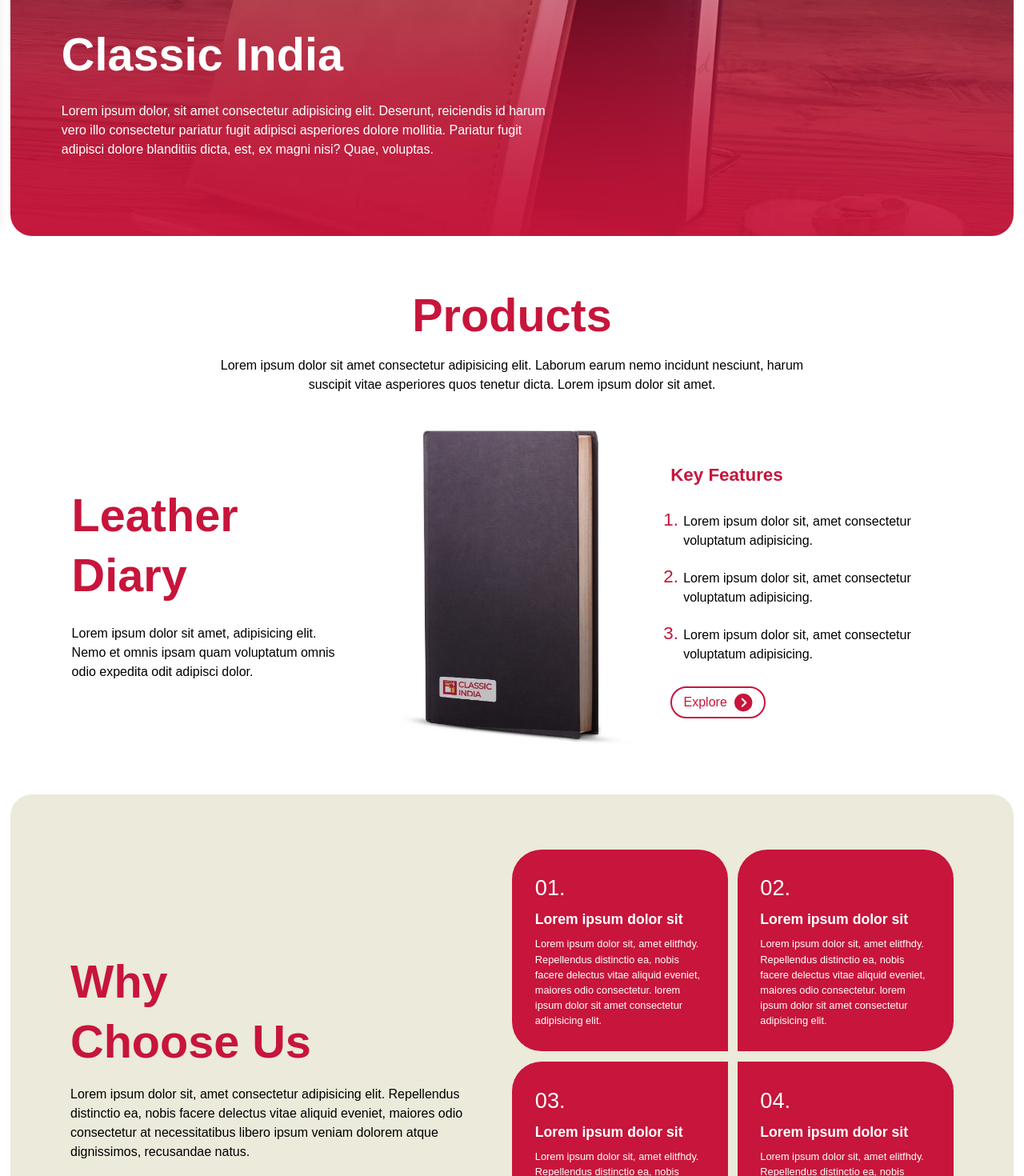
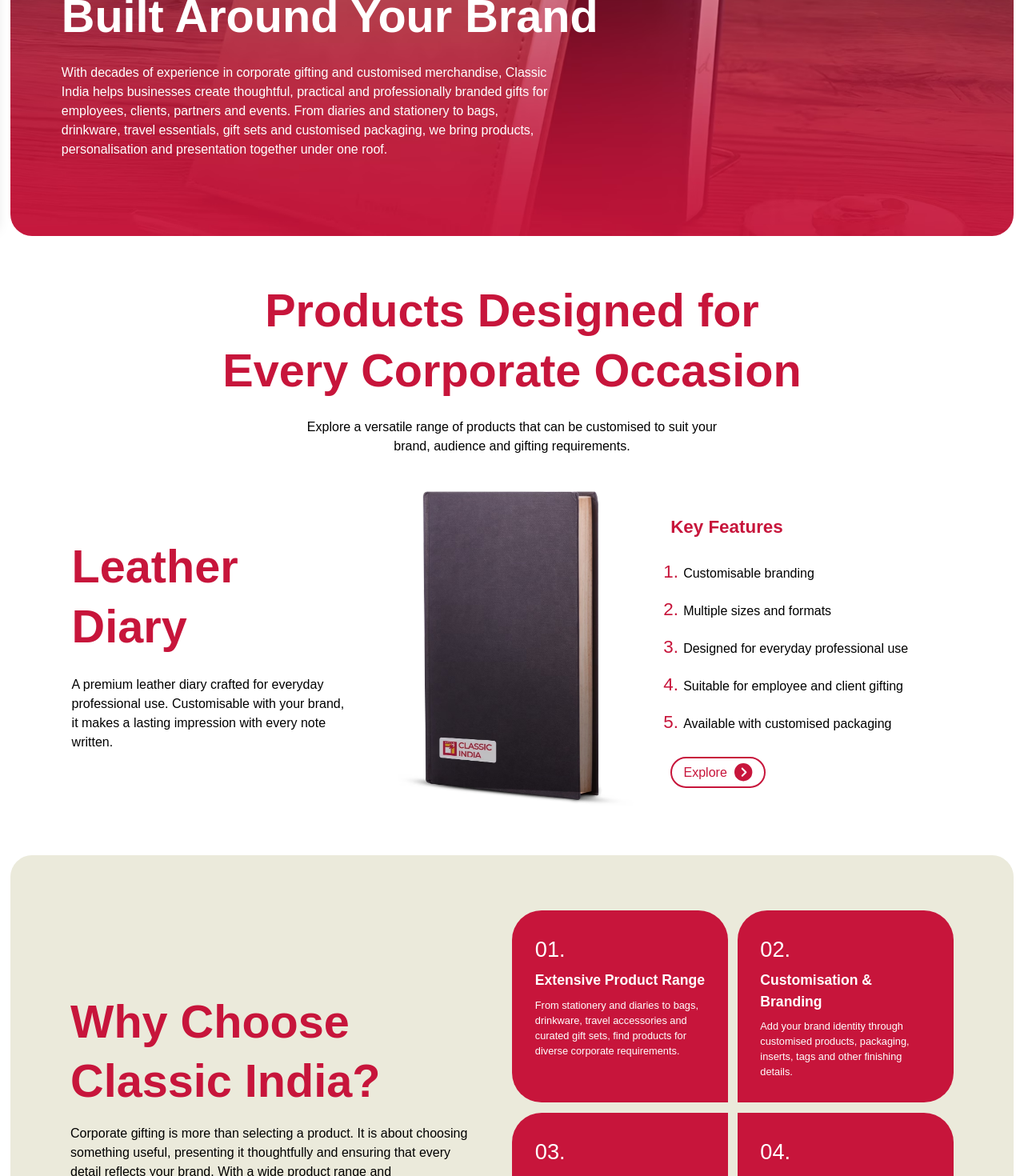
Before and after one commit to josephpal27/classic-india, a Next.js app: page / in a window 1280 px wide. Shown: the part 520-1990 px from the top of the page at 80% size. Built offline with nearby package versions, Linux system fonts and the light colour scheme; a web font is replaced by a local one.

Commit message:
Content Updated

```diff
--- a/src/components/Footer.jsx
+++ b/src/components/Footer.jsx
@@ -17,7 +17,7 @@
                     <p className="
                         mt-[1.2rem] lg:mt-[2rem]
                     ">
-                        Lorem ipsum dolor sit amet consectetur adipisicing elit. Officiis praesentium quaerat sequi ea sit dolorem. Lorem ipsum dolor sit amet consectetur adipisicing elit. Perferendis, voluptate.
+                        Crafting premium corporate gifts for every occasion. From branded drinkware to bespoke gift sets, we help brands make every gesture memorable.
                     </p>
                 </div>
                 <div className="w-full lg:w-[45%] flex justify-between flex-wrap">
--- a/src/components/OfferCTA.jsx
+++ b/src/components/OfferCTA.jsx
@@ -34,11 +34,11 @@
                     text-white
                     mt-[-3.5rem] lg:mt-0
                 ">
-                    <span className="text-[1.5rem] sm:text-[2rem] lg:text-[3.2rem] xl:text-[3.6rem] 2xl:text-[4rem] font-bold">
-                        Lorem ipsum dolor
+                    <span className="text-[1.5rem] sm:text-[2rem] lg:text-[3.2rem] xl:text-[3.6rem] 2xl:text-[4rem] font-bold leading-[1.3]">
+                        Carry Your Brand <br /> Into Every Day
                     </span>
-                    <p className="mt-[0.5rem] lg:mt-[1rem]">
-                        Lorem ipsum dolor sit amet consectetur adipisicing elit. Laborum earum nemo incidunt nesciunt, harum suscipit vitae quos dicta. Lorem ipsum dolor.
+                    <p className="mt-[0.5rem] lg:mt-[1.5rem]">
+                        Turn an everyday essential into a branded experience with customised bottles designed for employee gifting, corporate events, client appreciation and everyday merchandise.
                     </p>
                     <div className="mt-[1rem] lg:mt-[2rem]">
                         <Button label="Read More" color="white" />
--- a/src/components/about/AboutBanner.jsx
+++ b/src/components/about/AboutBanner.jsx
@@ -26,7 +26,7 @@
                     mt-[1.5rem] lg:mt-[1rem]
                     w-full lg:w-[50%] lg:text-white
                 ">
-                    Lorem ipsum dolor, sit amet consectetur adipisicing elit. Deserunt, reiciendis id harum vero illo consectetur pariatur fugit adipisci asperiores dolore mollitia blanditiis dicta, est, ex magni nisi? Quae, voluptas. Lorem ipsum dolor, sit amet consectetur elit. In ipsa itaque facilis ab. Provident, quae.
+                    Classic India is a corporate gifting and merchandise company built on a simple understanding: a thoughtful gesture can strengthen a professional relationship. Over the years, we have grown by working closely with businesses to understand how they recognise people, build relationships and represent their brands. Our approach combines experience with an evolving understanding of what modern businesses expect from their gifting and merchandise partners.
                 </p>
             </div>
         </section>
--- a/src/components/about/GetInTouchCTA.jsx
+++ b/src/components/about/GetInTouchCTA.jsx
@@ -22,13 +22,13 @@
                 </div>
                 <div className="w-[60%]">
                     <h4 className="text-primary">
-                        Get In Touch
+                        Let’s Create Something Worth Giving.
                     </h4>
                     <p>
-                        Lorem ipsum dolor, sit amet consectetur adipisicing elit. Deserunt, reiciendis id harum vero illo consectetur pariatur fugit adipisci asperiores dolore dicta, est, ex magni nisi? Quae, voluptas. Lorem ipsum dolor, sit amet consectetur elit. In ipsa itaque facilis ab. Provident, quae.
+                        Have a corporate gifting requirement, a custom merchandise idea or an upcoming event to plan for? Tell us what you have in mind, and let’s explore the possibilities together.
                     </p>
                     <div className="text-primary mt-[2rem]">
-                        <Button label="Contact Now" color="var(--primary)" />
+                        <Button label="Get in touch with Classic India." color="var(--primary)" />
                     </div>
                 </div>
             </div>
--- a/src/components/about/OurStory.jsx
+++ b/src/components/about/OurStory.jsx
@@ -21,10 +21,10 @@
                         Our Story
                     </h2>
                     <p className="mt-[1rem]">
-                        Lorem ipsum dolor, sit amet consectetur adipisicing elit. Deserunt, reiciendis id harum vero illo consectetur pariatur fugit adipisci asperiores dolore dicta, est, ex magni nisi? Quae, voluptas. Lorem ipsum dolor, sit amet consectetur elit. In ipsa itaque facilis ab. Provident, quae.
+                        What began with a focus on serving the needs of businesses has grown into a longstanding association with corporate gifting and branded merchandise. Over the years, markets have changed, workplaces have evolved and the meaning of corporate gifting has expanded.
                     </p>
                     <p className="mt-[1rem]">
-                        Lorem ipsum dolor, sit amet consectetur adipisicing elit. Deserunt, reiciendis id harum vero illo consectetur pariatur dolore dicta Quae, voluptas. Lorem ipsum dolor, sit amet consectetur elit.
+                        Through it all, our focus has remained consistent—understanding our clients, adapting to their requirements and creating solutions that feel relevant to the people they are meant for.
                     </p>
                 </div>
                 <div className="w-[40%] flex justify-between flex-wrap mt-[0.7rem]">
--- a/src/components/about/VisionMission.jsx
+++ b/src/components/about/VisionMission.jsx
@@ -3,8 +3,7 @@
         id: 1,
         title: 'Our Vision',
         desc: [
-            "Lorem ipsum dolor, sit amet consectetur adipisicing elit. Deserunt, reiciendis id harum vero illo consectetur pariatur fugit adipisci asperiores dolore dicta, est, ex magni nisi? Quae, voluptas. Lorem ipsum dolor, sit amet consectetur elit. In ipsa itaque facilis, quae.",
-            "Lorem ipsum dolor, sit amet consectetur adipisicing elit. Deserunt, reiciendis id harum vero illo consectetur pariatur fugit adipisci asperiores dolore.",
+            "We envision building a brand that businesses return to whenever they want to recognise, appreciate, welcome or connect with people. As corporate gifting continues to evolve, we aspire to stay relevant through thoughtful ideas, dependable partnerships and a constant understanding of what makes a gesture meaningful.",
         ],
         image: "/images/vision.avif",
     },
@@ -12,8 +11,7 @@
         id: 2,
         title: 'Our Mission',
         desc: [
-            "Lorem ipsum dolor, sit amet consectetur adipisicing elit. Deserunt, reiciendis id harum vero illo consectetur pariatur fugit adipisci asperiores dolore dicta, est, ex magni nisi? Quae, voluptas. Lorem ipsum dolor, sit amet consectetur elit. In ipsa itaque facilis, quae.",
-            "Lorem ipsum dolor, sit amet consectetur adipisicing elit. Deserunt, reiciendis id harum vero illo consectetur pariatur fugit adipisci asperiores dolore.",
+            "Our mission is to help businesses turn everyday corporate gestures into experiences that people value. We aim to understand the purpose behind every requirement and bring together thoughtful choices, considered details and dependable execution to create gifting that reflects the intent behind it.",
         ],
         image: "/images/mission.avif",
     },
--- a/src/components/home/Collections.jsx
+++ b/src/components/home/Collections.jsx
@@ -8,14 +8,14 @@
             <div className="
                 flex flex-col items-center justify-center
             ">
-                <h2 className="text-primary">
-                    Products
+                <h2 className="text-primary text-center leading-[1.3]">
+                    Products Designed for <br /> Every Corporate Occasion
                 </h2>
                 <p className="
-                    mt-[0.5rem]
-                    text-center w-full lg:w-[70%]
+                    mt-[1.3rem]
+                    text-center w-full lg:w-[50%]
                 ">
-                    Lorem ipsum dolor sit amet consectetur adipisicing elit. Laborum earum nemo incidunt nesciunt, harum suscipit vitae asperiores quos tenetur dicta. Lorem ipsum dolor sit amet.
+                    Explore a versatile range of products that can be customised to suit your brand, audience and gifting requirements.
                 </p>
             </div>
 
@@ -31,7 +31,7 @@
                         Leather <br /> Diary
                     </span>
                     <p className="mt-[1.5rem]">
-                        Lorem ipsum dolor sit amet, adipisicing elit. Nemo et omnis ipsam quam voluptatum omnis odio expedita odit adipisci dolor.
+                        A premium leather diary crafted for everyday professional use. Customisable with your brand, it makes a lasting impression with every note written.
                     </p>
                 </div>
                 <div className="w-[29%]">
@@ -61,13 +61,19 @@
                         [&_li]:mb-[1rem]
                     ">
                         <li>
-                            Lorem ipsum dolor sit, amet consectetur voluptatum adipisicing.
+                            Customisable branding
                         </li>
                         <li>
-                            Lorem ipsum dolor sit, amet consectetur voluptatum adipisicing.
+                            Multiple sizes and formats
                         </li>
                         <li>
-                            Lorem ipsum dolor sit, amet consectetur voluptatum adipisicing.
+                            Designed for everyday professional use
+                        </li>
+                        <li>
+                            Suitable for employee and client gifting
+                        </li>
+                        <li>
+                            Available with customised packaging
                         </li>
                     </ol>
                     <div className="text-primary mt-[2rem] sm:mt-[1.5rem] lg:mt-[1.7rem] xl:mt-[1.8rem] 2xl:mt-[2rem] ">
--- a/src/components/home/HomeBanner.jsx
+++ b/src/components/home/HomeBanner.jsx
@@ -20,13 +20,13 @@
                 mt-[-3.3rem] lg:mt-0
             ">
                 <h1 className="text-white pl-[1rem] lg:pl-0">
-                    Classic India
+                    Corporate Gifting, <br /> Built Around Your Brand
                 </h1>
                 <p className="
                     mt-[1.5rem] lg:mt-[1rem]
                     w-full lg:w-[55%] lg:text-white
                 ">
-                    Lorem ipsum dolor, sit amet consectetur adipisicing elit. Deserunt, reiciendis id harum vero illo consectetur pariatur fugit adipisci asperiores dolore mollitia. Pariatur fugit adipisci dolore blanditiis dicta, est, ex magni nisi? Quae, voluptas.
+                    With decades of experience in corporate gifting and customised merchandise, Classic India helps businesses create thoughtful, practical and professionally branded gifts for employees, clients, partners and events. From diaries and stationery to bags, drinkware, travel essentials, gift sets and customised packaging, we bring products, personalisation and presentation together under one roof.
                 </p>
             </div>
         </section>
--- a/src/components/home/LatestBlogs.jsx
+++ b/src/components/home/LatestBlogs.jsx
@@ -37,7 +37,7 @@
                     mt-[0.5rem]
                     text-center w-full lg:w-[70%]
                 ">
-                    Lorem ipsum dolor sit amet consectetur adipisicing elit. Laborum earum nemo incidunt nesciunt, harum suscipit vitae asperiores quos tenetur dicta. Lorem ipsum dolor sit amet.
+                    Explore useful perspectives on corporate gifting, branded merchandise, employee engagement, business occasions and choosing products that make a lasting impression.
                 </p>
             </div>
 
--- a/src/components/home/WhyChooseUs.jsx
+++ b/src/components/home/WhyChooseUs.jsx
@@ -1,23 +1,23 @@
 const whyUsData = [
     {
         id: 1,
-        title: "Lorem ipsum dolor sit",
-        desc: "Lorem ipsum dolor sit, amet elitfhdy. Repellendus distinctio ea, nobis facere delectus vitae aliquid eveniet, maiores odio consectetur. lorem ipsum dolor sit amet consectetur adipisicing elit.",
+        title: "Extensive Product Range",
+        desc: "From stationery and diaries to bags, drinkware, travel accessories and curated gift sets, find products for diverse corporate requirements.",
     },
     {
         id: 2,
-        title: "Lorem ipsum dolor sit",
-        desc: "Lorem ipsum dolor sit, amet elitfhdy. Repellendus distinctio ea, nobis facere delectus vitae aliquid eveniet, maiores odio consectetur. lorem ipsum dolor sit amet consectetur adipisicing elit.",
+        title: "Customisation & Branding",
+        desc: "Add your brand identity through customised products, packaging, inserts, tags and other finishing details.",
     },
     {
         id: 3,
-        title: "Lorem ipsum dolor sit",
-        desc: "Lorem ipsum dolor sit, amet elitfhdy. Repellendus distinctio ea, nobis facere delectus vitae aliquid eveniet, maiores odio consectetur. lorem ipsum dolor sit amet consectetur adipisicing elit.",
+        title: "Corporate-Focused Solutions",
+        desc: "Whether it is employee onboarding, client appreciation, conferences or festive gifting, we help you select products around the occasion and audience.",
     },
     {
         id: 4,
-        title: "Lorem ipsum dolor sit",
-        desc: "Lorem ipsum dolor sit, amet elitfhdy. Repellendus distinctio ea, nobis facere delectus vitae aliquid eveniet, maiores odio consectetur. lorem ipsum dolor sit amet consectetur adipisicing elit.",
+        title: "End-to-End Gifting",
+        desc: "Bring product selection, customisation, packaging and presentation together for a more seamless gifting experience.",
     },
 ]
 
@@ -37,10 +37,10 @@
                     w-full lg:w-[45%]
                 ">
                     <h3 className="text-primary leading-[1.3]">
-                        Why <br /> Choose Us
+                        Why Choose <br /> Classic India?
                     </h3>
                     <p className="mt-[1rem]">
-                        Lorem ipsum dolor sit, amet consectetur adipisicing elit. Repellendus distinctio ea, nobis facere delectus vitae aliquid eveniet, maiores odio consectetur at necessitatibus libero ipsum veniam dolorem atque dignissimos, recusandae natus.
+                        Corporate gifting is more than selecting a product. It is about choosing something useful, presenting it thoughtfully and ensuring that every detail reflects your brand. With a wide product range and customisation capabilities, Classic India helps you create gifting solutions that are purposeful, professional and suited to your specific requirements.
                     </p>
                 </div>
                 <div className="
--- a/src/components/products/ProductsBanner.jsx
+++ b/src/components/products/ProductsBanner.jsx
@@ -25,7 +25,7 @@
                     mt-[1rem]
                     w-[45%]
                 ">
-                    Lorem ipsum dolor, sit amet consectetur adipisicing elit. Deseruunting, reiciendis id harum vero illo consectetur pariatur fugit adipisci mollitia blanditiis dicta, est, ex magni nisi Quae, voluptas.
+                    Explore Classic India’s diverse range of corporate gifting and branded merchandise, created to meet the varied needs of modern businesses. From everyday office essentials and premium stationery to bags, drinkware, travel accessories, gift sets and customised merchandise, our collection brings together products that can be thoughtfully selected and personalised for employees, clients, events and business occasions.
                 </p>
             </div>
         </section>
```
